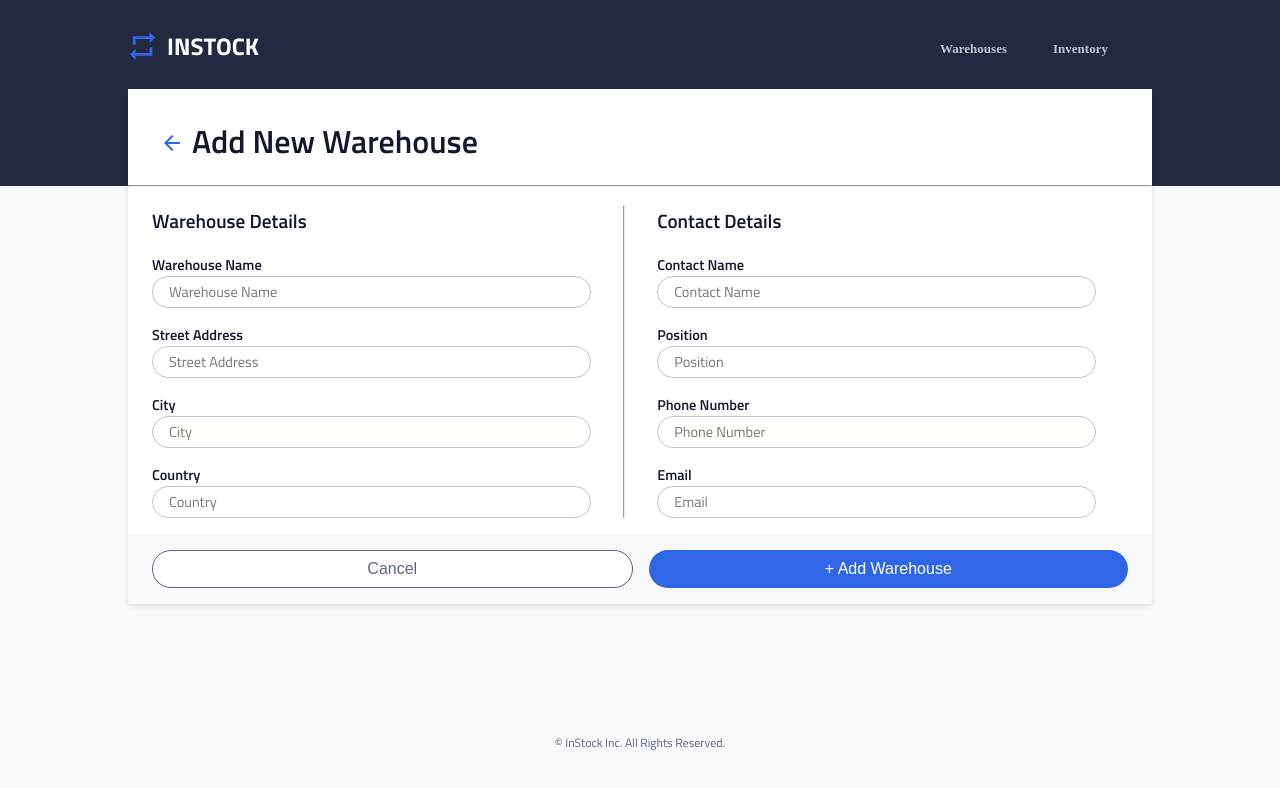
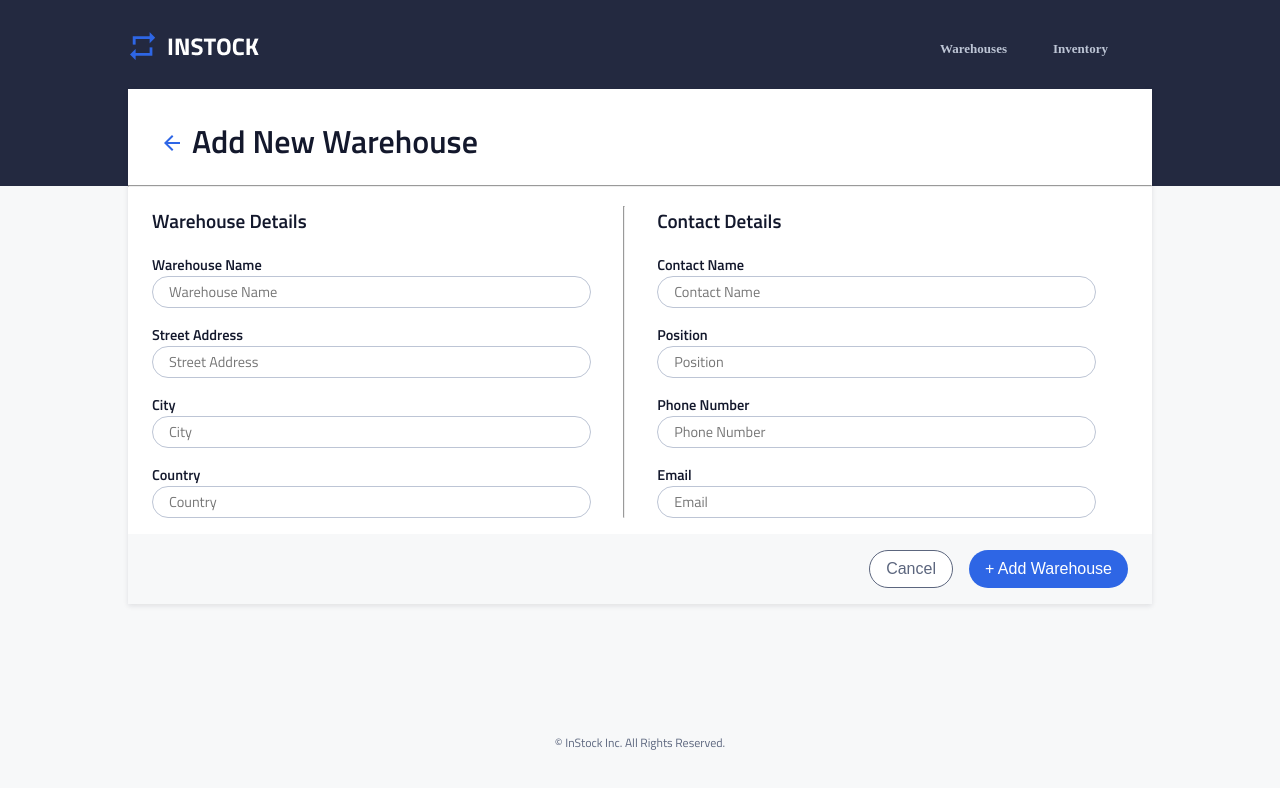
Before and after one commit to Konirad/instock-frontend, a React (Create React App) app: page /warehouses/new in a window 1280 px wide. Shown: the top 788 px of the page. Built offline with nearby package versions, Linux system fonts and the light colour scheme; no server answers.

Commit message:
Fixed button styling for tablet.

```diff
--- a/src/Components/ButtonFooter/ButtonFooter.scss
+++ b/src/Components/ButtonFooter/ButtonFooter.scss
@@ -11,6 +11,7 @@
 	gap: 1rem;
 	align-items: center;
 	justify-content: space-between;
+
 	@include tabletStyle {
 		justify-content: flex-end;
 		align-items: center;
@@ -18,5 +19,9 @@
 
 	&__button {
 		width: 100%;
+
+		@include tabletStyle {
+			width: auto;
+		}
 	}
 }
```
